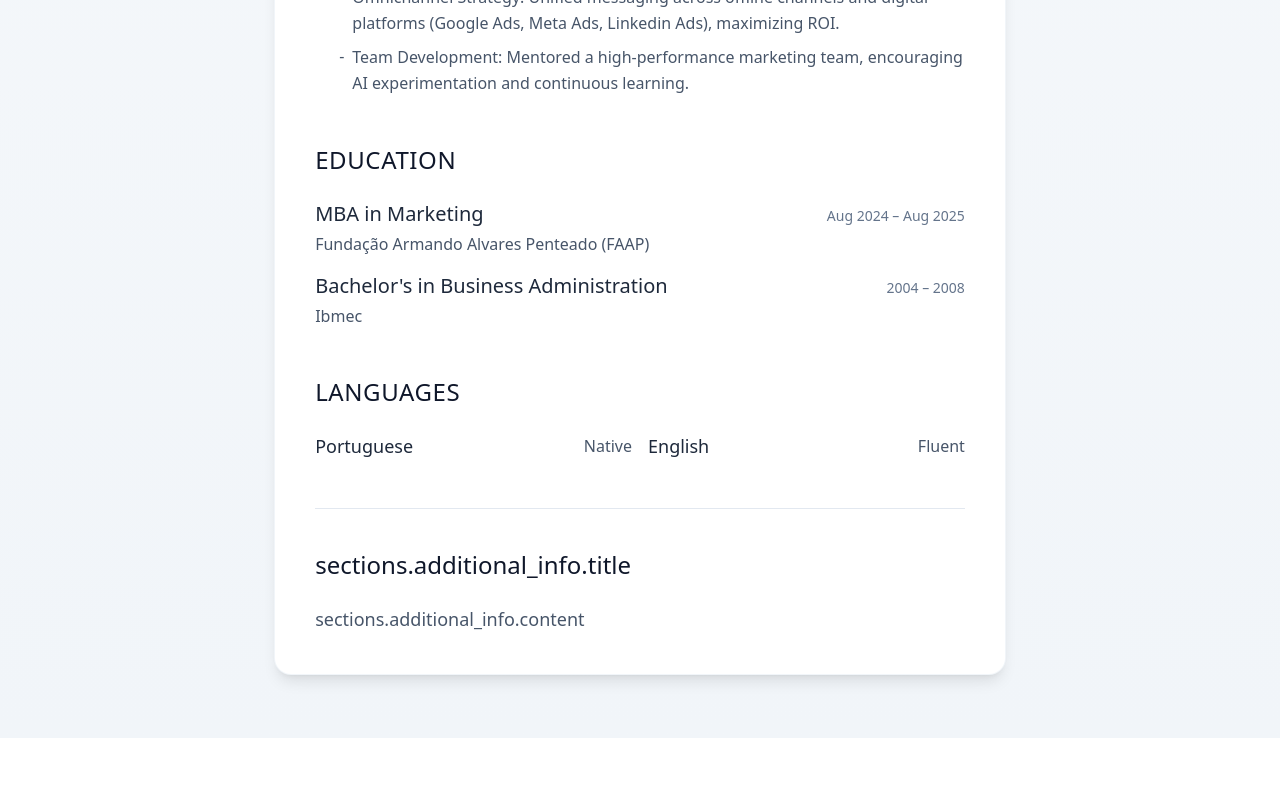
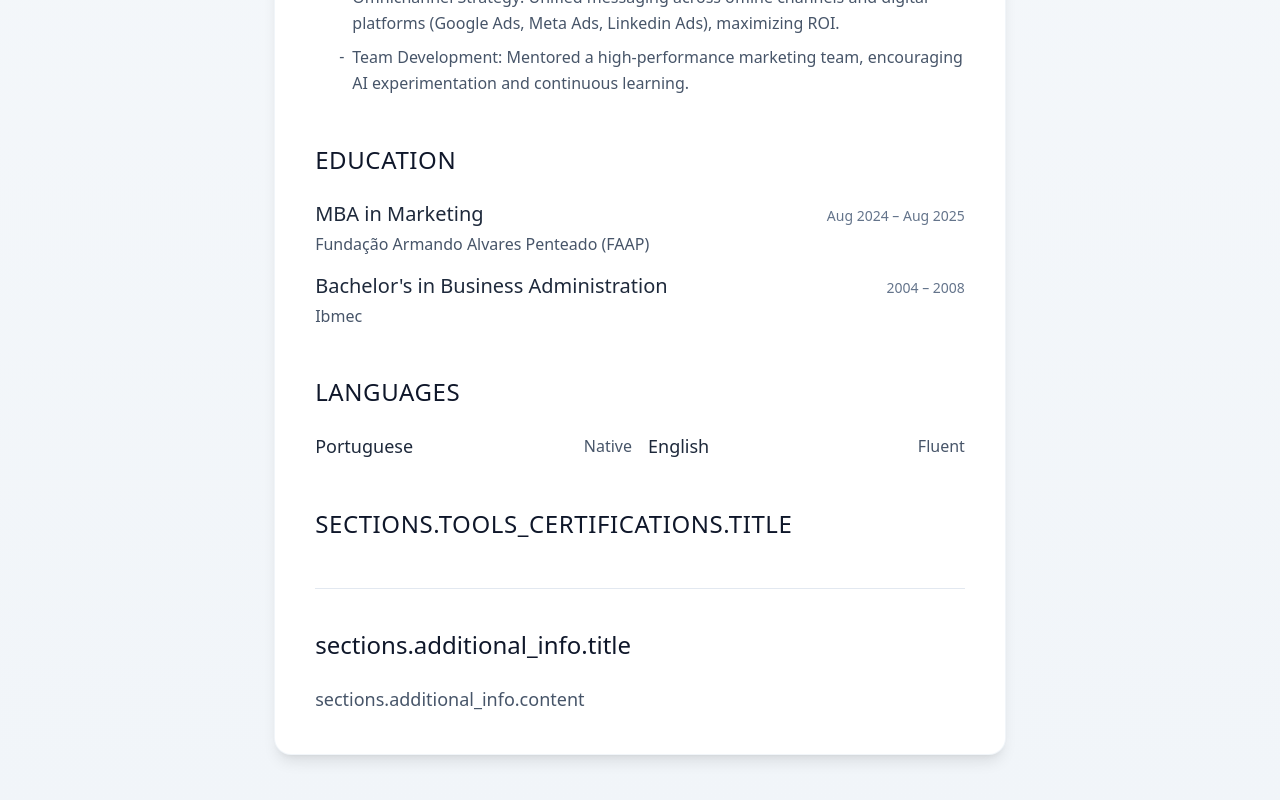
Before and after one commit to limaronaldo/ronaldo-resume, a Next.js app: page / in a window 1280 px wide. Shown: the part 1561-2361 px from the top of the page. Before the commit the page ends 2299 px from the top, so only its background shows below. Built offline with nearby package versions, Linux system fonts and the light colour scheme; what i18next-resources-to-backend would draw is missing.

Commit message:
added 1 more section 3

```diff
--- a/app/components/Resume.tsx
+++ b/app/components/Resume.tsx
@@ -86,6 +86,7 @@ export default function Resume({ customJobTitle, hideControls = false }: ResumeP
   const roles = t('sections.experience.roles', { returnObjects: true }) as ExperienceRole[];
   const educationItems = t('sections.education.items', { returnObjects: true }) as EducationItem[];
   const languageItems = t('sections.languages.items', { returnObjects: true }) as LanguageItem[];
+  const toolsCertifications = t('sections.tools_certifications.items', { returnObjects: true }) as string[];
 
   const whatsappNumber = t('contact.phone').replace(/[^0-9]/g, '');
   const whatsappLink = `https://wa.me/${whatsappNumber}`;
@@ -207,6 +208,19 @@ export default function Resume({ customJobTitle, hideControls = false }: ResumeP
             </div>
           </section>
 
+          {/* Tools & Certifications */}
+          <section className="mb-12">
+            <h3 className="text-2xl font-light text-slate-900 mb-6 tracking-wide uppercase">{t('sections.tools_certifications.title')}</h3>
+            <div className="space-y-2">
+              {Array.isArray(toolsCertifications) && toolsCertifications.map((item, index) => (
+                <div key={index} className="flex items-start">
+                  <span className="text-slate-400 mr-3">•</span>
+                  <span className="text-lg text-slate-600 font-light">{item}</span>
+                </div>
+              ))}
+            </div>
+          </section>
+
           {/* Additional Information */}
           <section className="border-t border-slate-200 pt-10">
             <h3 className="text-2xl font-light text-slate-900 mb-6">{t('sections.additional_info.title')}</h3>
```
